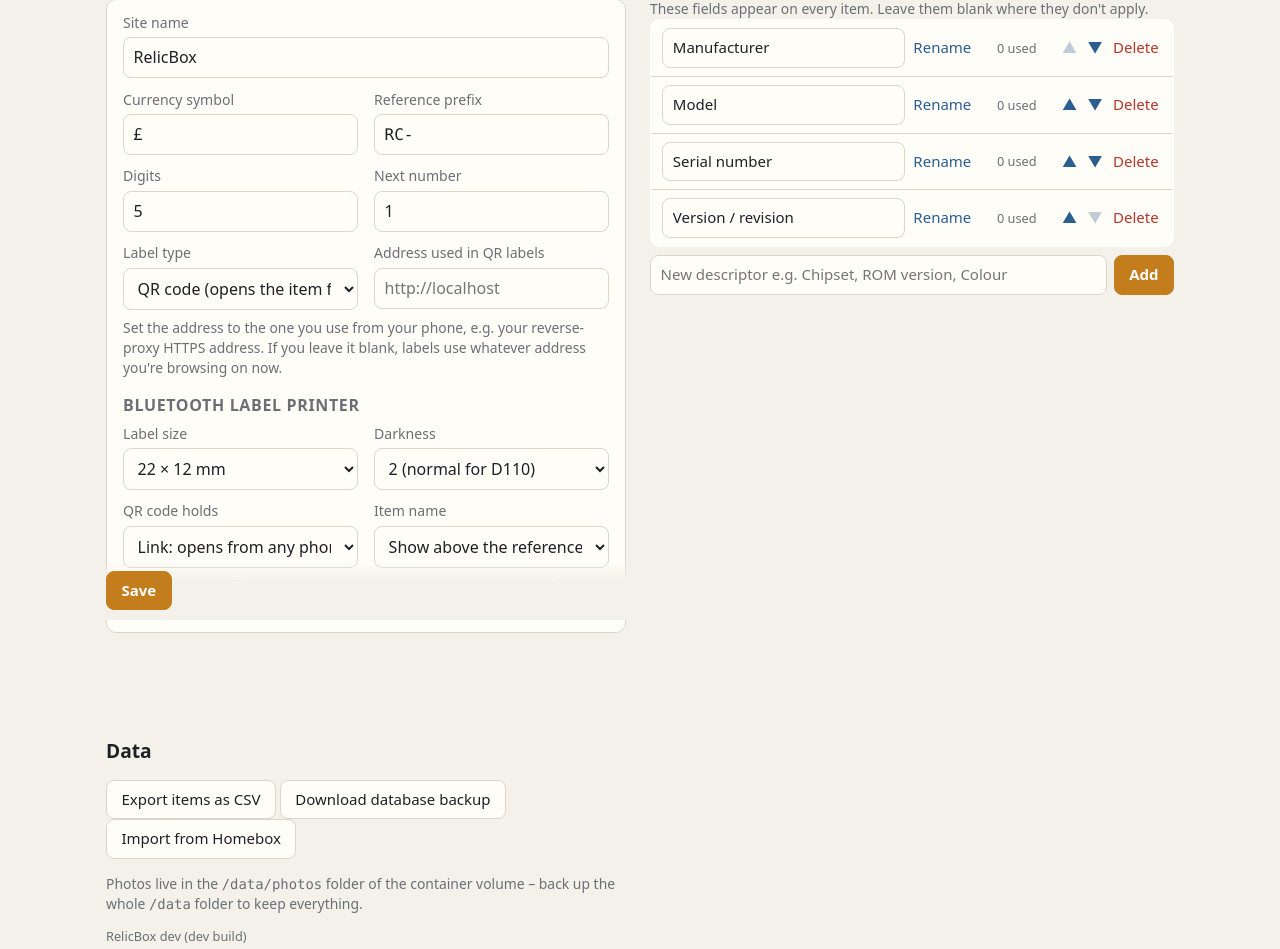
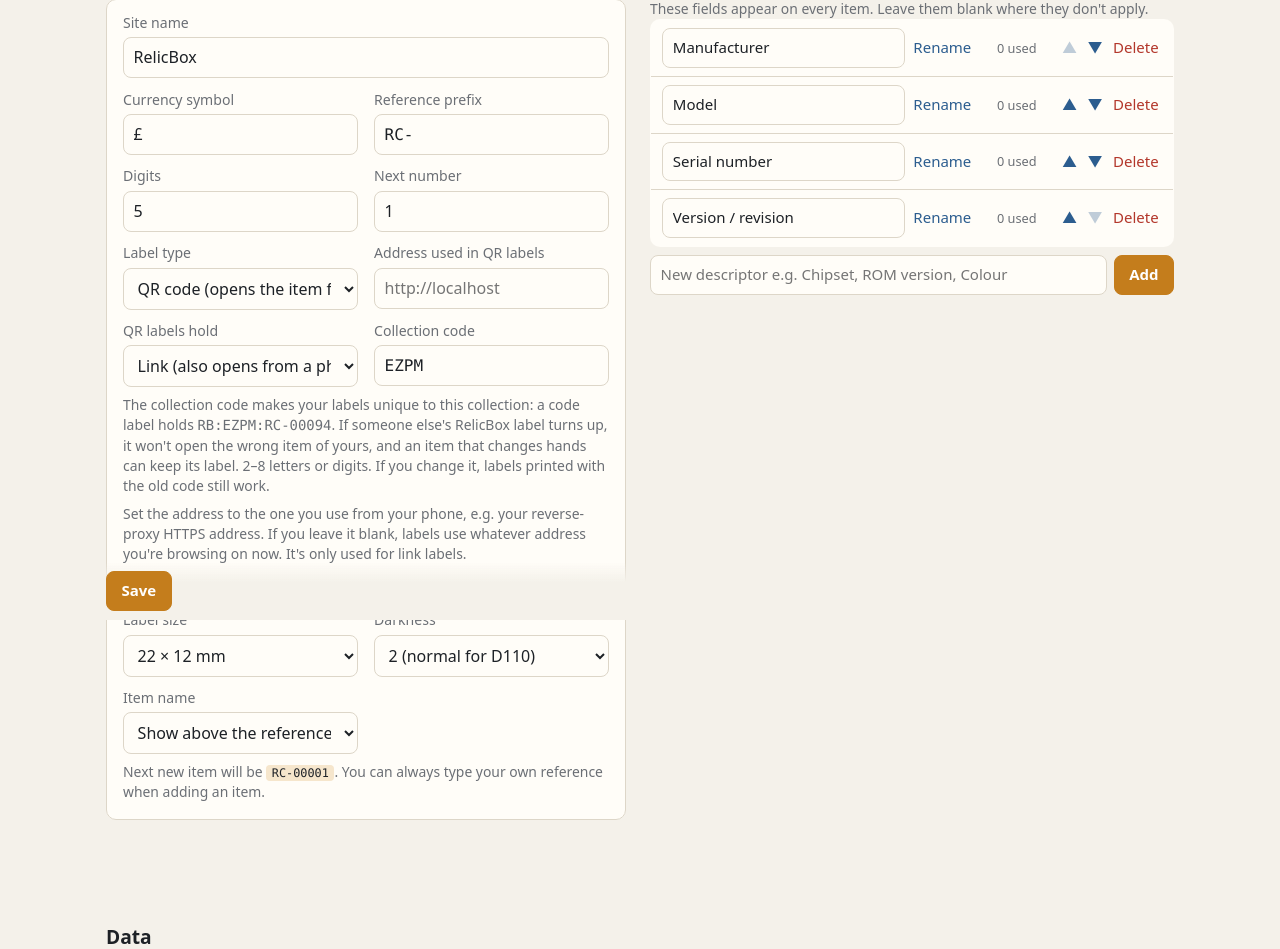
Before and after one commit to thepillock/relicbox, a Flask app: page /settings in a window 1280 px wide. Shown: the part 180-1129 px from the top of the page. Run offline with Flask 3, Linux system fonts and the light colour scheme; data comes from the database, SQL or seed files in the repository; data that the repository does not hold is empty.

Commit message:
Collection codes in QR labels, and labels from other collections
- Each install gets a random collection code (editable in Settings,
  2-8 letters/digits). "QR labels hold" can be collection code +
  reference (RB:CODE:REF, smallest QR) or the link.
- Old codes keep working after a change.
- Scanning another collection's label shows a page to add it as a new
  item or link it to an existing one; the label then opens that item.
- Schema v8: items.foreign_label.

Co-Authored-By: Claude Opus 5.5 <noreply@anthropic.com>
Claude-Session: https://claude.ai/code/session_017D1izbd1F8fdUYrLA5rqB1

```diff
--- a/app/app.py
+++ b/app/app.py
@@ -567,6 +567,7 @@ def inject():
         "label_format": setting("label_format", "qr"),
         "item_qr_url": item_qr_url,
         "label_qr_content": label_qr_content,
+        "collection_codes": collection_codes,
         "nb": {"size": setting("nb_size", "22x12"), "density": int(setting("nb_density", "2") or 2),
                "qr": setting("nb_qr", "link"), "name": setting("nb_name", "1") == "1"},
         "NB_SIZES": NB_SIZES,
@@ -738,6 +739,9 @@ def item_new():
         item_id = ex(f"INSERT INTO items({','.join(cols)}) VALUES ({','.join('?' * len(cols))})",
                      [data[c] for c in cols])
         save_descriptors(item_id, request.form)
+        fl = (request.form.get("foreign_label") or "").strip().upper()
+        if RB_LABEL.fullmatch(fl):
+            ex("UPDATE items SET foreign_label = ? WHERE id = ?", (fl, item_id))
         for fs in request.files.getlist("photos"):
             save_photo(item_id, fs)
         commit()
@@ -751,6 +755,7 @@ def item_new():
     f = {
         "location_id": request.args.get("location_id", ""),
         "barcode": request.args.get("barcode", ""),
+        "foreign_label": request.args.get("foreign_label", ""),
         "status": "active",
         "quantity": 1,
     }
@@ -1419,9 +1424,24 @@ def item_qr_url(ref):
     return f"{base}/a/{quote(ref, safe='-_.')}"
 
 
+def collection_codes():
+    """This collection's code, plus any it used before (so labels printed under an old code still scan)."""
+    codes = [setting("collection_code", "") or ""]
+    codes += [c for c in (setting("collection_codes_old", "") or "").split(",") if c]
+    return [c.upper() for c in codes if c]
+
+
+def collection_label(ref):
+    return f"RB:{(setting('collection_code', '') or '').upper()}:{ref.upper()}"
+
+
 def label_qr_content(ref):
-    """QR content for Bluetooth labels: the link, or just the reference (smaller; RelicBox scanner only)."""
-    return ref if setting("nb_qr", "link") == "ref" else item_qr_url(ref)
+    """What QR labels hold: the collection code + reference (compact, unique to this collection,
+    read by RelicBox's scanner), or a link that also opens from a phone's camera app."""
+    return collection_label(ref) if setting("nb_qr", "link") == "code" else item_qr_url(ref)
+
+
+RB_LABEL = re.compile(r"RB:([A-Z0-9]{2,8}):(.+)", re.I)
 
 
 @app.route("/A/<path:ref>")
@@ -1476,6 +1496,17 @@ def lookup():
     code = (request.args.get("code") or "").strip()
     if not code:
         return redirect(url_for("scan"))
+    m = RB_LABEL.fullmatch(code)
+    if m:
+        ccode, ref = m.group(1).upper(), m.group(2).strip()
+        if ccode in collection_codes():
+            code = ref                               # one of ours: look the reference up as usual
+        else:
+            label = f"RB:{ccode}:{ref.upper()}"
+            row = q("SELECT id FROM items WHERE foreign_label = ? COLLATE NOCASE", (label,), one=True)
+            if row:
+                return redirect(url_for("item_view", item_id=row["id"]))
+            return render_template("foreign_label.html", label=label, ccode=ccode, ref=ref)
     # A scanned QR may hold a URL: our own /a/<ref> or /items/<id>, or an old Homebox /item/<uuid> label.
     if "://" in code or code.startswith("/"):
         path = urlsplit(code).path
@@ -1504,6 +1535,21 @@ def lookup():
                                loc=None, locations=location_tree(),
                                totals=list_totals(rows))
     return render_template("scan.html", not_found=code)
+
+
+@app.route("/labels/claim", methods=["POST"])
+def label_claim():
+    """Link a label from another RelicBox collection to an item already in this one."""
+    label = (request.form.get("label") or "").strip().upper()
+    item = resolve_item(request.form.get("item") or "")
+    if not RB_LABEL.fullmatch(label) or not item:
+        flash("Choose the item this label belongs to.", "error")
+        return redirect(url_for("lookup", code=label))
+    ex("UPDATE items SET foreign_label = NULL WHERE foreign_label = ?", (label,))
+    ex("UPDATE items SET foreign_label = ?, updated_at = ? WHERE id = ?", (label, now(), item["id"]))
+    commit()
+    flash(f"That label now opens {item['ref']} {item['name']}", "ok")
+    return redirect(url_for("item_view", item_id=item["id"]))
 
 
 @app.route("/api/items")
@@ -1783,7 +1829,18 @@ def settings_page():
             set_setting("public_url", pub)
             set_setting("nb_size", request.form.get("nb_size") if request.form.get("nb_size") in NB_SIZES else "22x12")
             set_setting("nb_density", max(1, min(int_or_none(request.form.get("nb_density")) or 2, 5)))
-            set_setting("nb_qr", "ref" if request.form.get("nb_qr") == "ref" else "link")
+            set_setting("nb_qr", "code" if request.form.get("nb_qr") == "code" else "link")
+            new_code = re.sub(r"[^A-Z0-9]", "", (request.form.get("collection_code") or "").upper())
+            old_code = (setting("collection_code", "") or "").upper()
+            if new_code and new_code != old_code:
+                if not 2 <= len(new_code) <= 8:
+                    flash("The collection code must be 2 to 8 letters or digits; it wasn't changed.", "error")
+                else:
+                    previous = [c for c in (setting("collection_codes_old", "") or "").split(",") if c and c != new_code]
+                    if old_code and old_code not in previous:
+                        previous.append(old_code)
+                    set_setting("collection_codes_old", ",".join(previous))
+                    set_setting("collection_code", new_code)
             set_setting("nb_name", "1" if request.form.get("nb_name") == "1" else "0")
             digits = int_or_none(request.form.get("ref_digits")) or 5
             set_setting("ref_digits", max(1, min(digits, 10)))
@@ -1828,7 +1885,8 @@ def settings_page():
     usage = {r["descriptor_type_id"]: r["n"] for r in
              q("SELECT descriptor_type_id, COUNT(*) AS n FROM item_descriptors GROUP BY descriptor_type_id")}
     s = {k: setting(k, "") for k in ("site_name", "currency", "ref_prefix", "ref_digits", "ref_next",
-                                      "label_format", "public_url", "nb_size", "nb_density", "nb_qr", "nb_name")}
+                                      "label_format", "public_url", "nb_size", "nb_density", "nb_qr", "nb_name",
+                                      "collection_code", "collection_codes_old")}
     return render_template("settings.html", s=s, dts=descriptor_types(), usage=usage)
 
 
--- a/app/templates/item_form.html
+++ b/app/templates/item_form.html
@@ -7,6 +7,8 @@
   {% if item %}<a class="btn" href="{{ url_for('item_view', item_id=item.id) }}">Cancel</a>{% endif %}
 </div>
 <form method="post" enctype="multipart/form-data" class="stack">
+  {% if f.foreign_label %}<input type="hidden" name="foreign_label" value="{{ f.foreign_label }}">
+  <p class="flash ok">This item will keep its label from the other collection, <code>{{ f.foreign_label }}</code>, so scanning it opens the item here.</p>{% endif %}
   <fieldset>
     <legend>Item</legend>
     <div class="grid">
--- a/app/templates/item_view.html
+++ b/app/templates/item_view.html
@@ -36,6 +36,7 @@
     <dl class="facts">
       {% for d in descriptors %}<dt>{{ d.name }}</dt><dd>{{ d.value }}</dd>{% endfor %}
       {% if item.barcode %}<dt>Product barcode</dt><dd class="mono">{{ item.barcode }}</dd>{% endif %}
+      {% if item.foreign_label %}<dt>Label from another collection</dt><dd class="mono">{{ item.foreign_label }}</dd>{% endif %}
       {% if donor %}<dt>Harvested from</dt><dd><a href="{{ url_for('item_view', item_id=donor.id) }}">{{ donor.ref }} — {{ donor.name }}</a></dd>{% endif %}
     </dl>
     {% if not item.description and not descriptors and not item.barcode and not donor %}<p class="muted small">No details yet · <a href="{{ url_for('item_edit', item_id=item.id) }}">Edit</a></p>{% endif %}
--- a/app/templates/labels.html
+++ b/app/templates/labels.html
@@ -19,7 +19,7 @@
   <div class="ledger-head" style="margin-top:0">
     <h2>Bluetooth label printer <small class="muted">NIIMBOT D110 and similar</small></h2>
   </div>
-  <p class="muted small">{{ NB_SIZES[nb.size] }} · darkness {{ nb.density }} · QR {{ 'with link' if nb.qr == 'link' else 'reference only' }} · name {{ 'shown' if nb.name else 'off' }}
+  <p class="muted small">{{ NB_SIZES[nb.size] }} · darkness {{ nb.density }} · QR {{ 'with link' if nb.qr == 'link' else 'with collection code ' ~ collection_codes()[0] }} · name {{ 'shown' if nb.name else 'off' }}
     · <a href="{{ url_for('settings_page') }}">change in Settings</a></p>
   <div class="niimbot-controls" data-size="{{ nb.size }}" data-density="{{ nb.density }}" data-name="{{ 1 if nb.name else 0 }}" id="nb-opts">
     <button type="button" class="btn" id="nb-connect">Connect printer</button>
@@ -47,7 +47,7 @@
   </div>
   {% else %}
   <div class="label qr">
-    <img src="{{ url_for('qr_svg', d=item_qr_url(it.ref)) }}" alt="">
+    <img src="{{ url_for('qr_svg', d=label_qr_content(it.ref)) }}" alt="">
     <div class="l-text">
       <div class="l-ref">{{ it.ref }}</div>
       <div class="l-name">{{ it.name }}</div>
--- a/app/templates/settings.html
+++ b/app/templates/settings.html
@@ -22,7 +22,18 @@
         </select></label>
         <label>Address used in QR labels<input name="public_url" value="{{ s.public_url }}" placeholder="{{ request.host_url.rstrip('/') }}"></label>
       </div>
-      <p class="hint">Set the address to the one you use from your phone, e.g. your reverse-proxy HTTPS address. If you leave it blank, labels use whatever address you're browsing on now.</p>
+      <div class="grid" style="margin-top:.7rem">
+        <label>QR labels hold<select name="nb_qr">
+          <option value="code" {{ 'selected' if s.nb_qr == 'code' }}>Collection code + reference (smallest; scan in RelicBox)</option>
+          <option value="link" {{ 'selected' if s.nb_qr != 'code' }}>Link (also opens from a phone's camera app)</option>
+        </select></label>
+        <label>Collection code<input name="collection_code" value="{{ s.collection_code }}" maxlength="8" class="mono" autocomplete="off" style="text-transform:uppercase"></label>
+      </div>
+      <p class="hint">The collection code makes your labels unique to this collection: a code label holds
+        <code>RB:{{ s.collection_code }}:{{ s.ref_prefix }}{{ '%0*d' % (s.ref_digits|int, 94 if s.ref_digits|int >= 2 else 1) }}</code>.
+        If someone else's RelicBox label turns up, it won't open the wrong item of yours, and an item that changes hands can keep its label.
+        2–8 letters or digits. If you change it, labels printed with the old code{% if s.collection_codes_old %} ({{ s.collection_codes_old }}){% endif %} still work.</p>
+      <p class="hint">Set the address to the one you use from your phone, e.g. your reverse-proxy HTTPS address. If you leave it blank, labels use whatever address you're browsing on now. It's only used for link labels.</p>
       <h3 style="margin-top:1rem">Bluetooth label printer</h3>
       <div class="grid">
         <label>Label size<select name="nb_size">
@@ -31,10 +42,7 @@
         <label>Darkness<select name="nb_density">
           {% for i in range(1, 6) %}<option value="{{ i }}" {{ 'selected' if (s.nb_density or '2')|int == i }}>{{ i }}{{ ' (normal for D110)' if i == 2 }}{{ ' (D110_M only)' if i > 3 }}</option>{% endfor %}
         </select></label>
-        <label>QR code holds<select name="nb_qr">
-          <option value="link" {{ 'selected' if s.nb_qr != 'ref' }}>Link: opens from any phone camera</option>
-          <option value="ref" {{ 'selected' if s.nb_qr == 'ref' }}>Reference only: smaller, RelicBox scanner only</option>
-        </select></label>
+
         <label>Item name<select name="nb_name">
           <option value="1" {{ 'selected' if s.nb_name != '0' }}>Show above the reference</option>
           <option value="0" {{ 'selected' if s.nb_name == '0' }}>Leave off (bigger reference)</option>
```
Also changed, not shown: app/db.py (+19 -2 lines), app/templates/foreign_label.html (added, +20 -0 lines), tests/test_sold_and_ledgers.py (+34 -10 lines), README.md.
